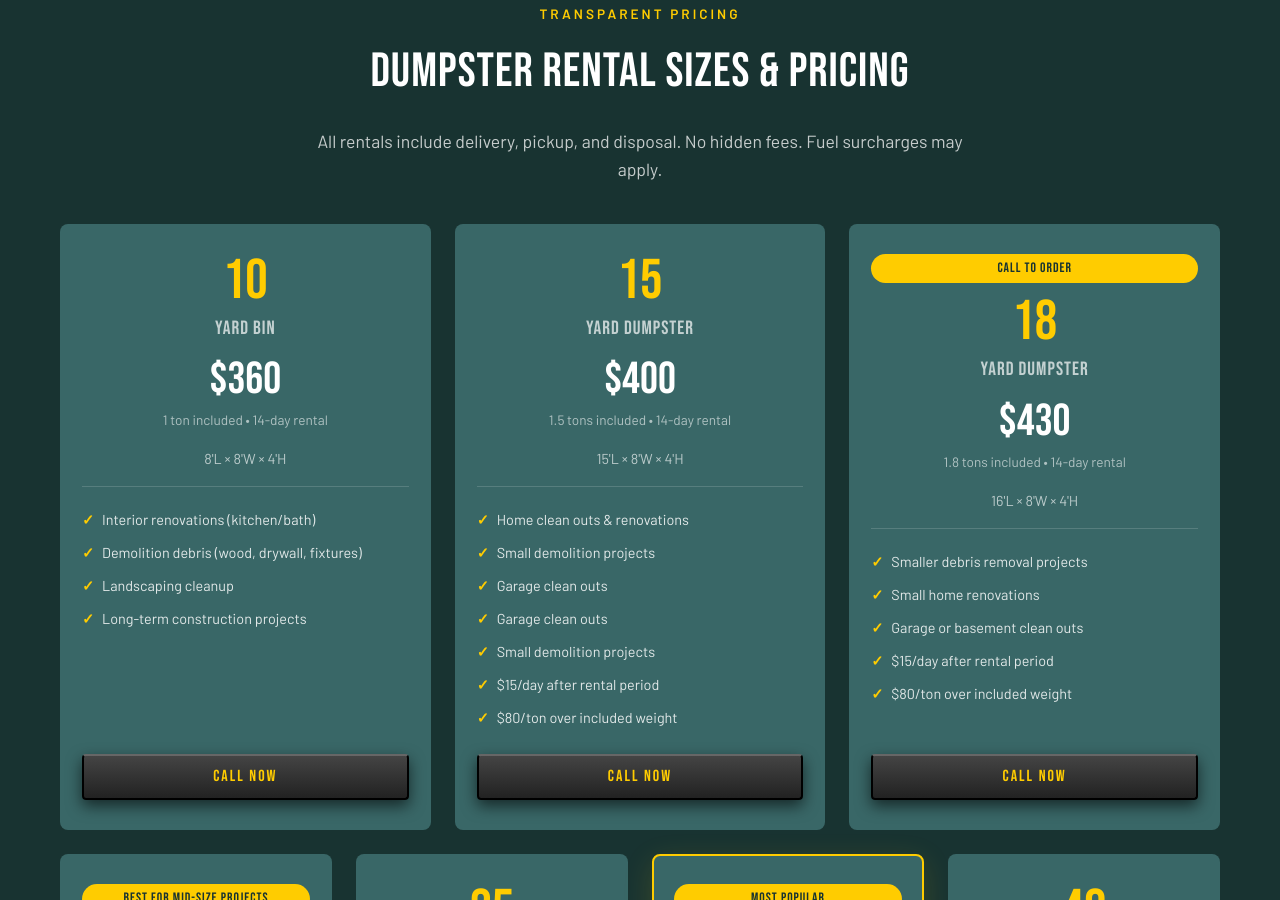
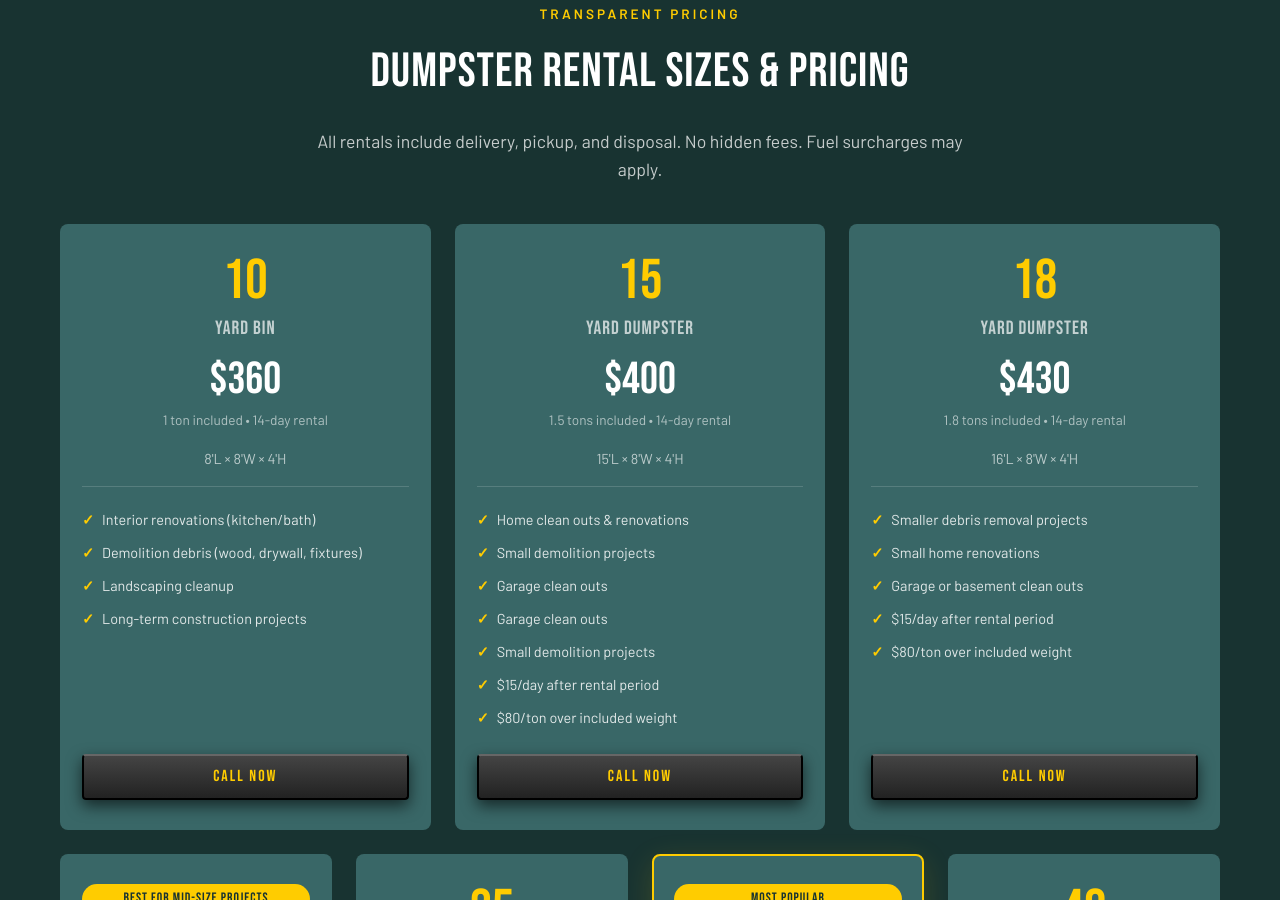
Before and after one commit to JimmyFlame77/A-Better-Hauling, a Jekyll site: the page built from index.html, in a window 1280 px wide and 900 px high, scrolled down 2348 px. Built offline with Jekyll 4.4.1, drawn with Linux system fonts in a browser that asks for light colours.

Commit message:
Update pricing.yml

```diff
--- a/_data/pricing.yml
+++ b/_data/pricing.yml
@@ -38,7 +38,7 @@
   rental_days: "14"
   tonnage: "1.8 tons"
   featured: false
-  badge: "Call to Order"
+  badge: null
   note: null
   features:
     - "Smaller debris removal projects"
```
